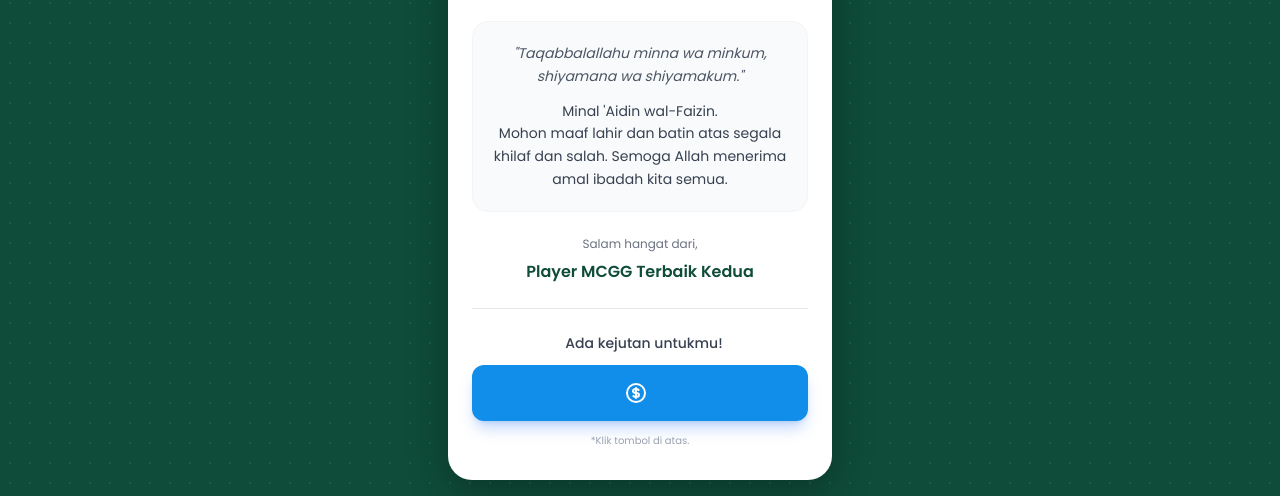
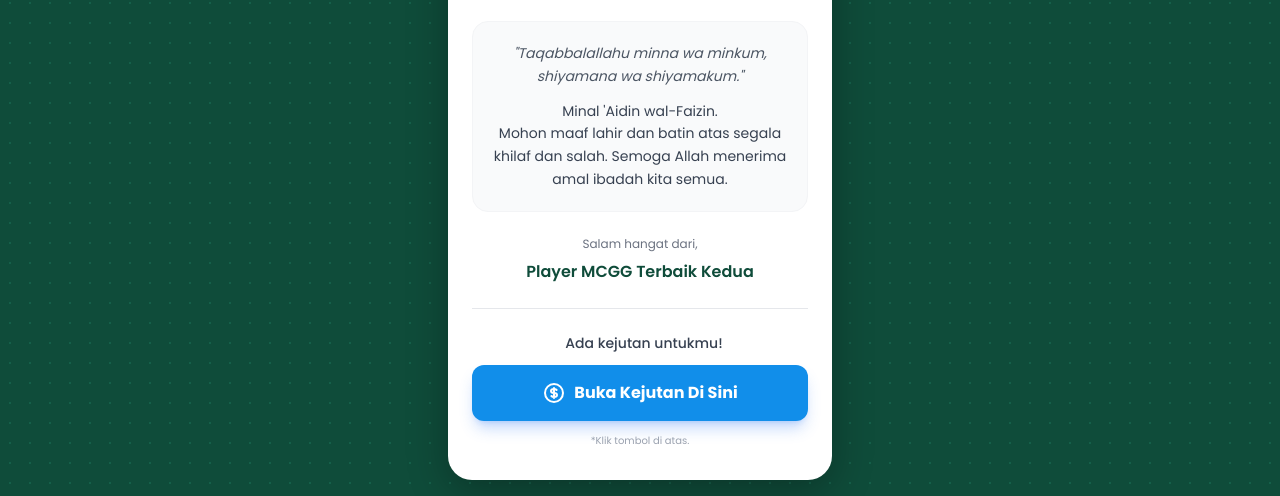
Before and after one commit to arizalirsyad/kartu1, a plain HTML site: page index.html in a window 1280 px wide. Shown: the part 307-803 px from the top of the page. Drawn offline with nearby package versions, Linux system fonts and the light colour scheme.

Commit message:
Update index.html

```diff
--- a/index.html
+++ b/index.html
@@ -124,7 +124,7 @@
                     <!-- Icon Dompet/Uang -->
                     <svg class="w-6 h-6 mr-2" fill="none" stroke="currentColor" viewBox="0 0 24 24" xmlns="http://www.w3.org/2000/svg"><path stroke-linecap="round" stroke-linejoin="round" stroke-width="2" d="M12 8c-1.657 0-3 .895-3 2s1.343 2 3 2 3 .895 3 2-1.343 2-3 2m0-8c1.11 0 2.08.402 2.599 1M12 8V7m0 1v8m0 0v1m0-1c-1.11 0-2.08-.402-2.599-1M21 12a9 9 0 11-18 0 9 9 0 0118 0z"></path></svg>
 
-
+                    <span>Buka Kejutan Di Sini</span>
                     <!-- Efek kilap saat di-hover -->
                     <div class="absolute inset-0 w-full h-full bg-white opacity-0 group-hover:opacity-10 transition-opacity"></div>
                 </a>
```
